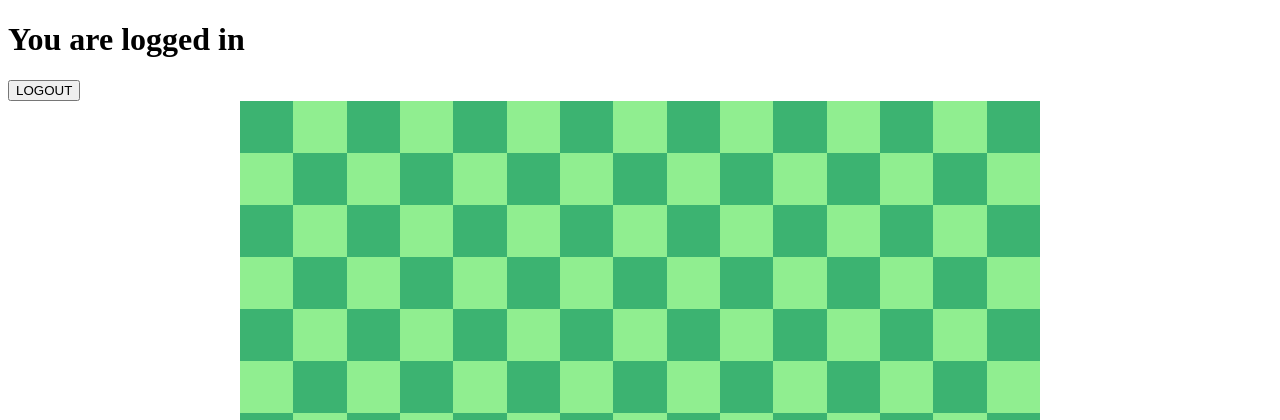
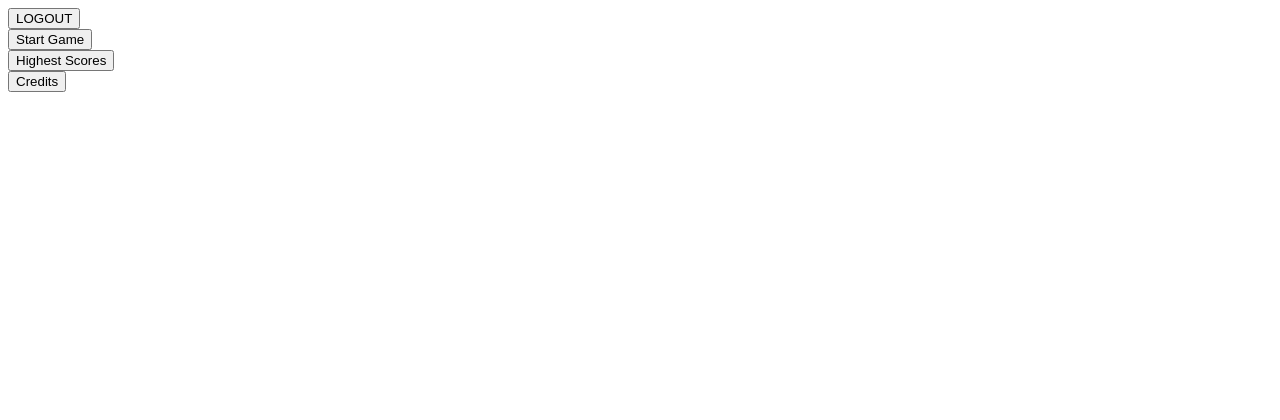
Before and after one commit to CodecoolGlobal/freestyle-javascript-game-javascript-szeplaki, a Flask app: page / in a window 1280 px wide. Shown: the top 420 px of the page. After the commit the page ends 92 px from the top, so only its background shows below. Run offline with Flask 2, Linux system fonts and the light colour scheme; the visitor is signed in with stand-in values (Sample User, id 1).

Commit message:
add menu buttons to navigate in menu or start game

```diff
--- a/static/js/game.js
+++ b/static/js/game.js
@@ -1,5 +1,5 @@
 function initGame() {
-    createBoard()
+    createMenu();
     // Your game can start here, but define separate functions, don't write everything in here :)
 }
 
@@ -27,4 +27,71 @@ function createBoard(){
     Board.setAttribute('width', '800px');
     document.body.appendChild(center);
 }
+
+function createMenu(){
+    let menu = document.createElement('div');
+    menu.className = "menu";
+    let menuOption1 = document.createElement('div');
+    menuOption1.className = "option";
+    let startGame = document.createElement('button');
+    startGame.id = 'Start';
+    startGame.textContent = 'Start Game';
+    startGame.onclick = (e)=> {chosenEvent(e)};
+    menuOption1.appendChild(startGame);
+    let menuOption2 = document.createElement('div');
+    menuOption2.className = "option";
+    let highScore = document.createElement('button');
+    highScore.id = 'high-score';
+    highScore.textContent = 'Highest Scores';
+    highScore.onclick = (e) => {chosenEvent(e)};
+    menuOption2.appendChild(highScore)
+    let menuOption3 = document.createElement('div');
+    menuOption3.className = "option";
+    let credits = document.createElement('button');
+    credits.id = 'credits';
+    credits.textContent = 'Credits';
+    credits.onclick = (e) => {chosenEvent(e)};
+    menuOption3.appendChild(credits)
+    menu.append(menuOption1);
+    menu.append(menuOption2);
+    menu.append(menuOption3);
+    document.body.appendChild(menu);
+}
+
+function chosenEvent(e){
+    if (e.target.id === 'Start'){
+        removeMenu();
+        createBoard();
+    }else if (e.target.id === 'high-score'){
+        removeMenu();
+        displayHighScore();
+
+    }else if (e.target.id === 'credits'){
+        removeMenu();
+        displayCredit();
+    }
+}
+
+function removeMenu() {
+    let menu = document.getElementsByClassName('menu');
+    while (menu.length > 0) {
+        menu[0].remove();
+        }
+
+}
+
+function displayHighScore(){
+    removeMenu();
+    let pTag = document.createElement('h1');
+    pTag.textContent = "highscores"
+    document.body.appendChild(pTag);
+
+}
+
+function displayCredit(){
+    removeMenu();
+    let pTag2 = document.createElement('p');
+    pTag2.textContent = "credits";
+    document.body.appendChild(pTag2);
+}
 initGame();
--- a/templates/index.html
+++ b/templates/index.html
@@ -9,8 +9,7 @@
 
 </head>
 <body>
- <h1>{{ message }}</h1>
-    <form action="{{ url_for('logout') }}">
+     <form action="{{ url_for('logout') }}">
         <button type="submit">LOGOUT</button>
     </form>
     <script src="../static/js/game.js" defer></script>
```
